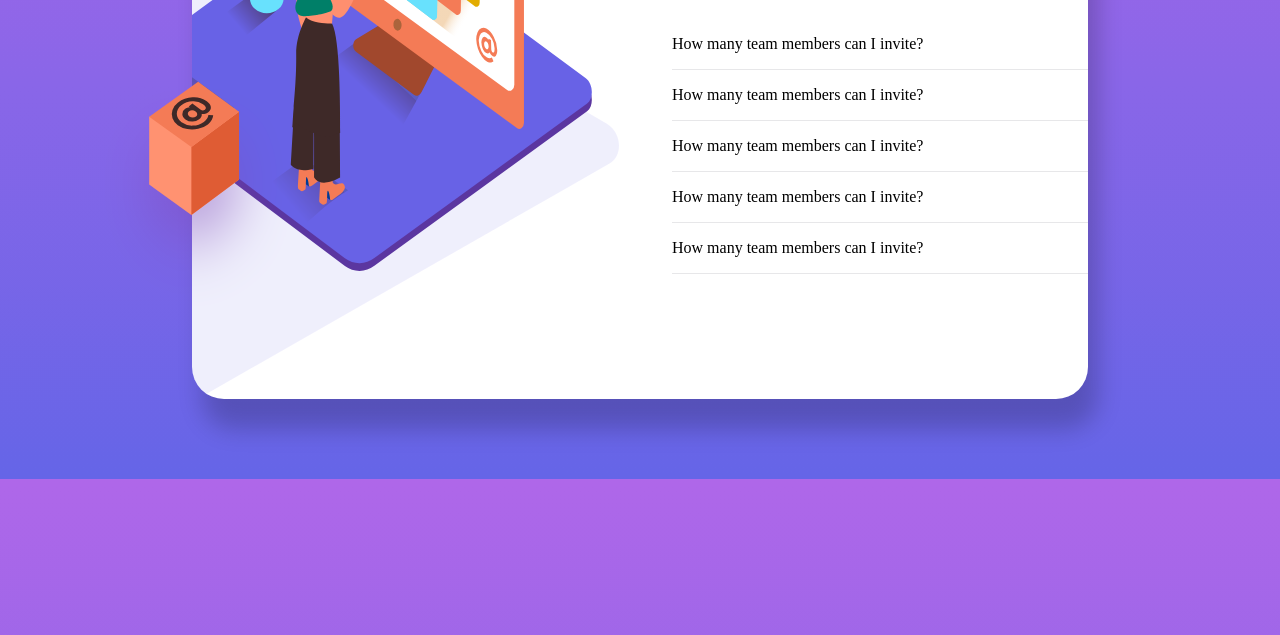
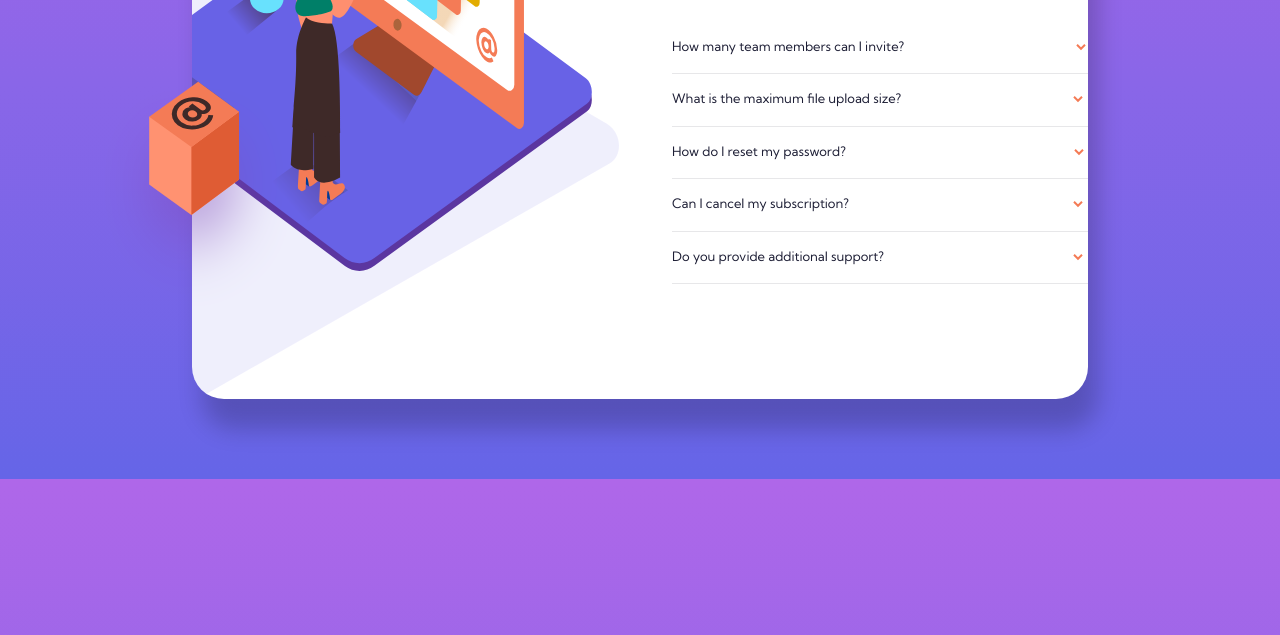
Before and after one commit to Deepali-Kundwani/faq-accordion-card-main, a plain HTML site: page faq-accordion-card-main/index.html in a window 1280 px wide. Shown: the part 321-956 px from the top of the page. Drawn offline with Linux system fonts and the light colour scheme.

Commit message:
style: added more styling

```diff
--- a/faq-accordion-card-main/index.html
+++ b/faq-accordion-card-main/index.html
@@ -14,38 +14,41 @@
 </head>
 
 <body>
- <div class="container">
+  <div class="container">
 
     <div class="images">
         <img class="img1"src="./images/bg-pattern-desktop.svg">
         <img class="img2" src="./images/illustration-woman-online-desktop.svg" width="100%" height="100%">
         <div class="QNA">
-          <h1>FAQ</h1>
+
+             <h1>FAQ</h1>
+
+
           <div class="flex-container">
              <div class="question">
-                <label>How many team members can I invite?</label>
+                <label class="label">How many team members can I invite?</label>
                 <img class="icon-image" src="./images/icon-arrow-down.svg" alt="arrow">
              </div>
              <div class="question">
-              <label>How many team members can I invite?</label>
-              <img class="icon-image" src="./images/icon-arrow-down.svg" alt="arrow">
+                <label class="label">What is the maximum file upload size?</label>
+                <img class="icon-image" src="./images/icon-arrow-down.svg" alt="arrow">
              </div>
              <div class="question">
-              <label>How many team members can I invite?</label>
-              <img class="icon-image" src="./images/icon-arrow-down.svg" alt="arrow">
+                <label class="label">How do I reset my password?</label>
+                <img style="left: 52%;" class="icon-image icon-image-2" src="./images/icon-arrow-down.svg" alt="arrow">
              </div>
              <div class="question">
-              <label>How many team members can I invite?</label>
-              <img class="icon-image" src="./images/icon-arrow-down.svg" alt="arrow">
+                <label class="label">Can I cancel my subscription?</label>
+                <img class="icon-image icon-image-2" src="./images/icon-arrow-down.svg" alt="arrow">
              </div>
              <div class="question">
-              <label>How many team members can I invite?</label>
-              <img class="icon-image" src="./images/icon-arrow-down.svg" alt="arrow">
+                <label class="label">Do you provide additional support? </label>
+                <img class="icon-image icon-image-3" src="./images/icon-arrow-down.svg" alt="arrow">
              </div>
           </div>
 
         </div>
-    </div>
+  </div>
 
   <img class= "images img3" src="./images/illustration-box-desktop.svg" width="100%" height="100%">
 
--- a/faq-accordion-card-main/style1.css
+++ b/faq-accordion-card-main/style1.css
@@ -1,3 +1,4 @@
+@import url('https://fonts.googleapis.com/css2?family=Kumbh+Sans:wght@300;400&display=swap');
 
 html {
     width: 100%;
@@ -22,6 +23,8 @@ body {
     background-color:white;
     border-radius: 2em;
     box-shadow: 10px 30px 24px rgba(0,0,0,0.2);
+    font-family: 'Kumbh Sans', sans-serif;
+
 
 }
 
@@ -53,16 +56,6 @@ body {
 
 }
 
-.img3 {
-    position: relative;
-    left:-5.9em;
-    bottom: 20em;
-    height: 29vh;
-    width: 12em;
-    overflow: visible;
-
-
-}
 
 .QNA {
     position: relative;
@@ -73,6 +66,7 @@ body {
 
 
 }
+
 
 .flex-container {
     display: flex;
@@ -91,15 +85,45 @@ body {
      position: relative;
      border-bottom: 1px solid hsl(240, 5%, 91%);
      max-width: 90%;
-     padding-bottom: 1em;
-
+     padding-bottom: 1.5em;
+     font-size: small;
 
 
 }
 
 .icon-image {
     position: relative;
-    left: 38%;
+    left: 39%;
     display: inline-block;
 
 }
+
+.icon-image-2 {
+    left: 51.25%;
+}
+
+.icon-image-3 {
+    left: 43%;
+}
+
+.label {
+   color: hsl(238, 29%, 16%);
+
+
+}
+
+.label:hover {
+    cursor: pointer;
+    color:  hsl(14, 88%, 65%);
+}
+
+.img3 {
+    position: relative;
+    left:-5.9em;
+    bottom: 20em;
+    height: 29vh;
+    width: 12em;
+    overflow: visible;
+
+
+}
```
